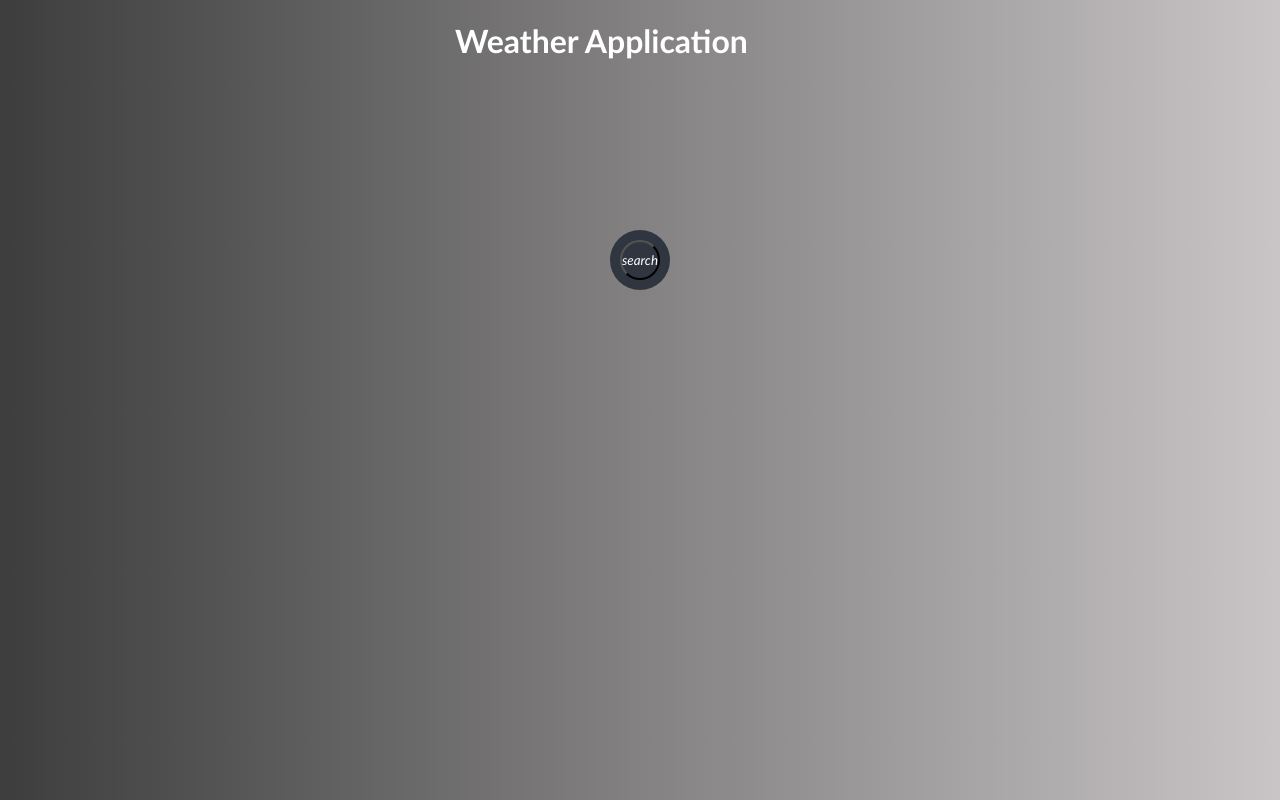
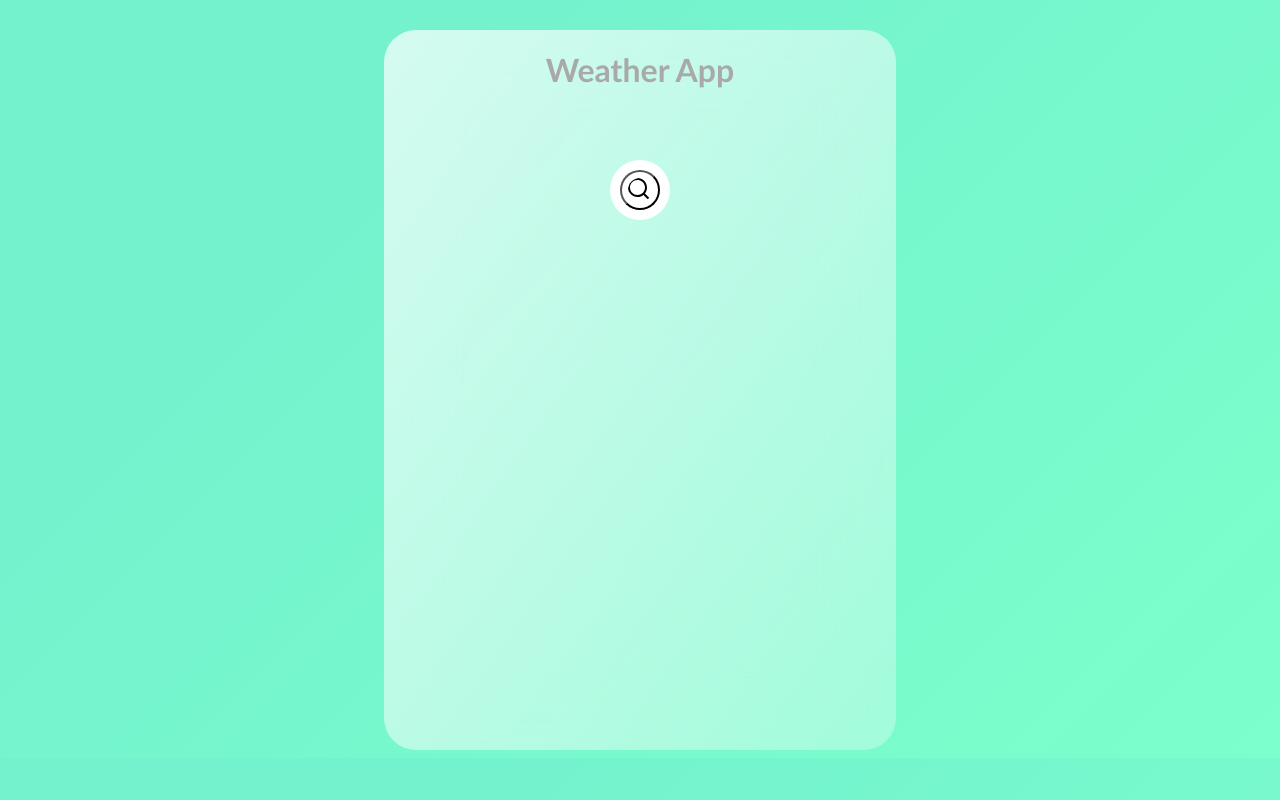
Before and after one commit to adamalmqvist/weatherapp, a React (Create React App) app: page / in a window 1280 px wide. Built offline with nearby package versions, Linux system fonts and the light colour scheme.

Commit message:
added some styling

```diff
--- a/public/index.html
+++ b/public/index.html
@@ -4,7 +4,9 @@
     <meta charset="utf-8" />
     <style>
       body {
-        background: linear-gradient(to right, #3d3d3e 0%, #c9c5c6 100%);
+        background-color: #7cffcb;
+          background-image: linear-gradient(315deg, #7cffcb 0%, #74f2ce 74%);
+
       }
     </style>
     <link rel="icon" href="%PUBLIC_URL%/favicon.ico" />
--- a/src/components/appComponent/AppComponent.css
+++ b/src/components/appComponent/AppComponent.css
@@ -1,28 +1,27 @@
 * {
-  color: white;
+color: darkgray;
 font-family: 'Trebuchet MS', sans-serif;
+
 }
-
 
 .searchBox {
 position: absolute;
-    top: 200px;
+top: 100px;
 left: 50%;
 transform:  translate(-50%,50%);
-    background:  #2f3640;
+background:  white;
 height: 40px;
 border-radius: 40px;
 padding: 10px;
+}
+
+.searchBox:hover > .searchInput {
+width: 15vw;
 
 }
 
-.searchBox:hover > .searchInput {
-    width: 240px;
-    padding: 0 6px;
-}
-
 .searchBox:hover > .searchButton {
-  background:  #2f3640;
+background:  white;
 color :  white;
 }
 
@@ -32,11 +31,16 @@
 width: 40px;
 height: 40px;
 border-radius: 50%;
-    background:  #2f3640;
+background:  white;
 display: flex;
 justify-content: center;
 align-items: center;
 transition: 0.4s;
+}
+
+.searchIcon{
+width: 40px;
+border-radius: 50%;
 }
 
 .searchInput {
@@ -48,25 +52,68 @@
 color: white;
 font-size: 16px;
 transition: 0.4s;
-    line-height: 40px;
+line-height: 42px;
 width: 0px;
+}
 
-}
 .weatherContainer {
 margin: auto;
-  width: 100px;
-  margin-top: 300px;
+width: 300px;
+margin-top: 200px;
+background: linear-gradient(
+    to right bottom,
+    rgba(255, 255, 255, 0.7),
+    rgba(255, 255, 255, 0.3)
+  );
+text-align: center;
+border-radius: 2rem;
 }
+
+h1 {
+padding-top: 20px;
+}
+
 .header {
 margin:auto;
-  width: 370px
+width: 370px;
+text-align: center;
+margin-top: 30px;
+}
 
+input:focus {
+color: darkgray;
+}
+
+.mainContainer {
+height: 90vh;
+width: 40vw;
+margin: auto;
+background: linear-gradient(
+    to right bottom,
+    rgba(255, 255, 255, 0.7),
+    rgba(255, 255, 255, 0.3)
+  );
+border-radius: 2rem;
+backdrop-filter: blur(2rem);
+ }
+
+  @media screen and (max-width: 900px) {
+   .mainContainer{
+     width: 70vw;
+  }
   }
 
   @media screen and (max-width: 620px) {
    .searchBox:hover > .searchInput {
       width: 150px;
       padding: 0 6px;
+   }
+
+   }
+
+  @media screen and (max-width: 500px) {
+    .mainContainer{
+       width: 90vw;
     }
     }
 
@@ -76,9 +123,18 @@
         padding: 0 6px;
     }
     }
+
   @media screen and (max-width: 350px) {
     .searchBox:hover > .searchInput {
         width: 50px;
         padding: 0 6px;
     }
+
+    .mainContainer{
+        width: 100vw;
     }
+
+    .weatherContainer {
+        width: 200px;
+    }
+    }
--- a/src/components/appComponent/AppComponent.tsx
+++ b/src/components/appComponent/AppComponent.tsx
@@ -1,7 +1,7 @@
 import getWeather from '../../shared/api/getWeather'
 import {useState} from 'react'
 import '../appComponent/AppComponent.css'
-
+import searchIcon from '../../shared/images/loupe.svg'
 
 export const AppComponent = () => {
     const [search, setSearch] = useState<any>('')
@@ -19,16 +19,13 @@ export const AppComponent = () => {
     console.log(weather.temp)
 
     return (
-        <div>
-            <div className="header"><h1>Weather Application</h1></div>
+        <main className="mainContainer">
+           <div >
+               <div className="header"><h1>Weather App</h1></div>
            <div className="searchBox">
-
                <input className="searchInput"type="text" name="" placeholder="Search" value={search} onChange={(e) => setSearch(e.target.value)} onKeyPress={getData}></input>
                <button className="searchButton">
-    <i className="material-icons">
-        search
-    </i>
-
+               <img className="searchIcon" src={searchIcon} alt="error"/>
                </button>
            </div>
                {weather.main && (
@@ -39,5 +36,6 @@ export const AppComponent = () => {
             </div>
                )}
             </div>
+            </main>
     )
 }
```
Also changed, not shown: src/shared/images/loupe.svg (added). Lines whose indentation alone changed are shown as unchanged.
